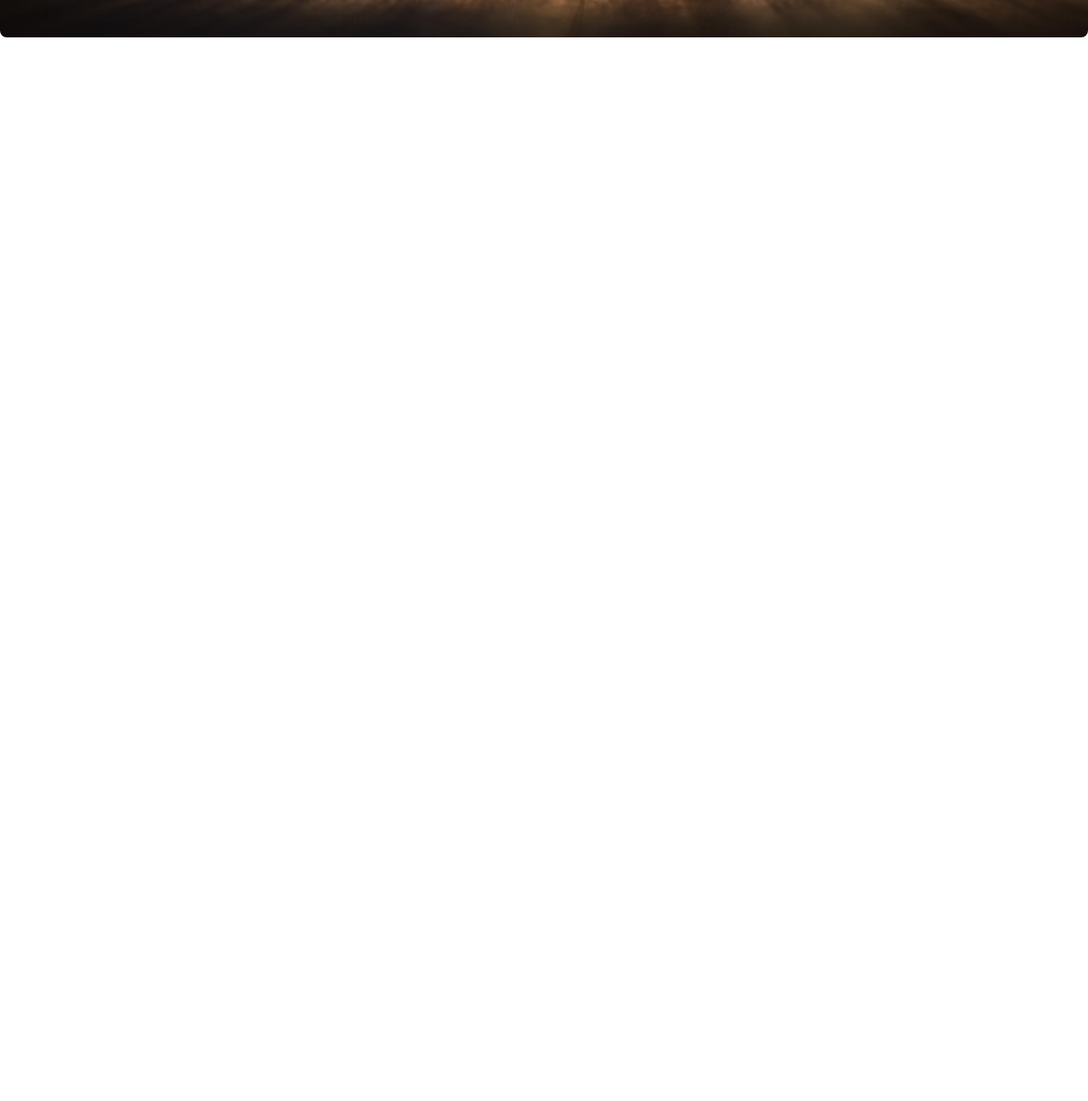
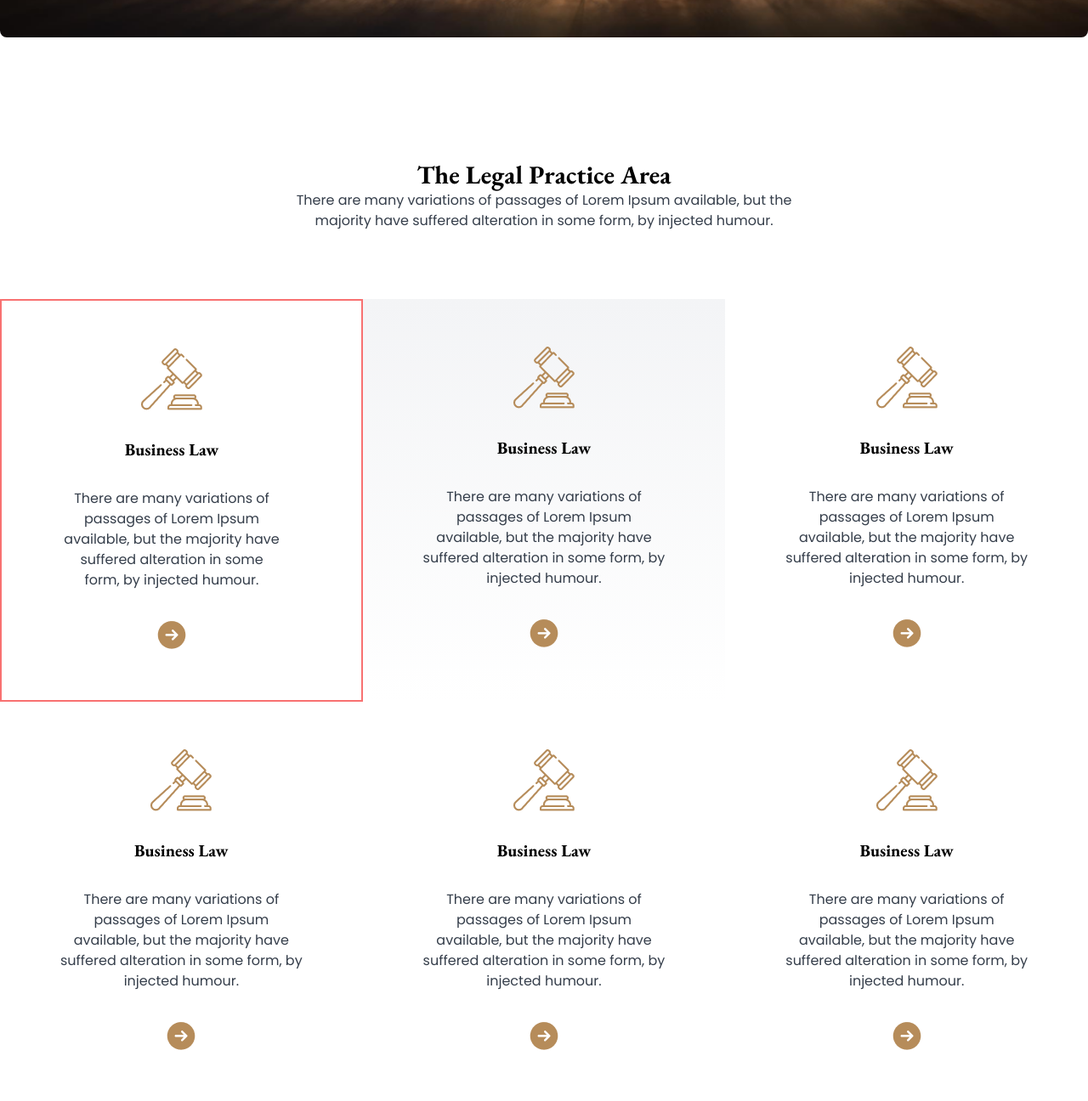
Before and after one commit to Redoan23/legal-solution, a plain HTML site: page index.html in a window 1280 px wide. Shown: the part 718-2014 px from the top of the page at 85% size. Before the commit the page ends 800 px from the top, so only its background shows below. Drawn offline with nearby package versions, Linux system fonts and the light colour scheme.

Commit message:
legal practice area done with responsiveness

```diff
--- a/index.html
+++ b/index.html
@@ -118,20 +118,87 @@
             </div>
         </section>
         <section class="container mx-auto pt-36">
-            <div class="text-center relative rounded-lg " style="background-image: url(./images/banner.png); height:550px; width:100%; background-repeat: no-repeat; background-position: center; background-size:cover; ">
-                    <div class="lg:w-[550px] w-auto mx-auto pt-28 space-y-6">
-                        <h2 class="text-center text-6xl text-white font-bold eb-garamond">We Provide Effective Legal Solutions</h2>
-                        <p class="poppins text-white text-center opacity-85">There are many variations of passages of Lorem Ipsum available, but the majority have suffered alteration in some form, by injected humour.</p>
-                        <div class="flex lg:flex-row flex-col justify-center gap-2 items-center">
-                            <input type="search" class="lg:w-full h-11 bg-white border-0 rounded-md placeholder:pl-5" placeholder="search your services">
-                            <button class="btn bg-legal text-white text-lg w-32">Search</button>
-                        </div>
+            <div class="text-center relative rounded-lg "
+                style="background-image: url(./images/banner.png); height:550px; width:100%; background-repeat: no-repeat; background-position: center; background-size:cover; ">
+                <div class="lg:w-[550px] w-auto mx-auto pt-28 space-y-6">
+                    <h2 class="text-center text-6xl text-white font-bold eb-garamond">We Provide Effective Legal
+                        Solutions</h2>
+                    <p class="poppins text-white text-center opacity-85">There are many variations of passages of Lorem
+                        Ipsum available, but the majority have suffered alteration in some form, by injected humour.</p>
+                    <div class="flex lg:flex-row flex-col justify-center gap-2 items-center">
+                        <input type="search" class="lg:w-full h-11 bg-white border-0 rounded-md placeholder:pl-5"
+                            placeholder="search your services">
+                        <button class="btn bg-legal text-white text-lg w-32">Search</button>
                     </div>
+                </div>
             </div>
         </section>
     </header>
 
-    <main></main>
+    <main class="container mx-auto">
+        <div class="space-y-20 mt-36">
+            <div class="lg:w-[650px] mx-auto">
+                <h3 class="eb-garamond text-3xl text-black font-bold text-center">The Legal Practice Area</h3>
+                <p class="poppins opacity-90 text-center">There are many variations of passages of Lorem Ipsum available, but the majority have suffered alteration in some form, by injected humour.</p>
+            </div>
+            <div class="grid grid-cols-1 lg:grid-cols-3 ">
+                <div class="border-2 border-red-400">
+                    <div class="flex flex-col justify-center items-center gap-8 px-[70px] py-14 lg:w-[400px]">
+                        <div><img src="./images/business.png" alt=""></div>
+                        <h3 class="text-center eb-garamond text-black text-xl font-bold">Business Law</h3>
+                        <p class="text-center poppins opacity-90">There are many variations of passages of Lorem Ipsum available, but the
+                            majority have suffered alteration in some form, by injected humour.</p>
+                        <div><img src="./images/Frame.png" alt=""></div>
+                    </div>
+                </div>
+                <div class=" bg-gradient-to-b from-gray-100 to-white">
+                    <div class="flex flex-col justify-center items-center gap-8 px-[70px] py-14">
+                        <div><img src="./images/business.png" alt=""></div>
+                        <h3 class="text-center eb-garamond text-black text-xl font-bold">Business Law</h3>
+                        <p class="text-center poppins opacity-90">There are many variations of passages of Lorem Ipsum available, but the
+                            majority have suffered alteration in some form, by injected humour.</p>
+                        <div><img src="./images/Frame.png" alt=""></div>
+                    </div>
+                </div>
+                <div>
+                    <div class="flex flex-col justify-center items-center gap-8 px-[70px] py-14">
+                        <div><img src="./images/business.png" alt=""></div>
+                        <h3 class="text-center eb-garamond text-black text-xl font-bold">Business Law</h3>
+                        <p class="text-center poppins opacity-90">There are many variations of passages of Lorem Ipsum available, but the
+                            majority have suffered alteration in some form, by injected humour.</p>
+                        <div><img src="./images/Frame.png" alt=""></div>
+                    </div>
+                </div>
+                <div>
+                    <div class="flex flex-col justify-center items-center gap-8 px-[70px] py-14">
+                        <div><img src="./images/business.png" alt=""></div>
+                        <h3 class="text-center eb-garamond text-black text-xl font-bold">Business Law</h3>
+                        <p class="text-center poppins opacity-90">There are many variations of passages of Lorem Ipsum available, but the
+                            majority have suffered alteration in some form, by injected humour.</p>
+                        <div><img src="./images/Frame.png" alt=""></div>
+                    </div>
+                </div>
+                <div>
+                    <div class="flex flex-col justify-center items-center gap-8 px-[70px] py-14">
+                        <div><img src="./images/business.png" alt=""></div>
+                        <h3 class="text-center eb-garamond text-black text-xl font-bold">Business Law</h3>
+                        <p class="text-center poppins opacity-90">There are many variations of passages of Lorem Ipsum available, but the
+                            majority have suffered alteration in some form, by injected humour.</p>
+                        <div><img src="./images/Frame.png" alt=""></div>
+                    </div>
+                </div>
+                <div>
+                    <div class="flex flex-col justify-center items-center gap-8 px-[70px] py-14 ">
+                        <div><img src="./images/business.png" alt=""></div>
+                        <h3 class="text-center eb-garamond text-black text-xl font-bold">Business Law</h3>
+                        <p class="text-center poppins opacity-90">There are many variations of passages of Lorem Ipsum available, but the
+                            majority have suffered alteration in some form, by injected humour.</p>
+                        <div><img src="./images/Frame.png" alt=""></div>
+                    </div>
+                </div>
+            </div>
+        </div>
+    </main>
 
     <footer></footer>
 </body>
```
